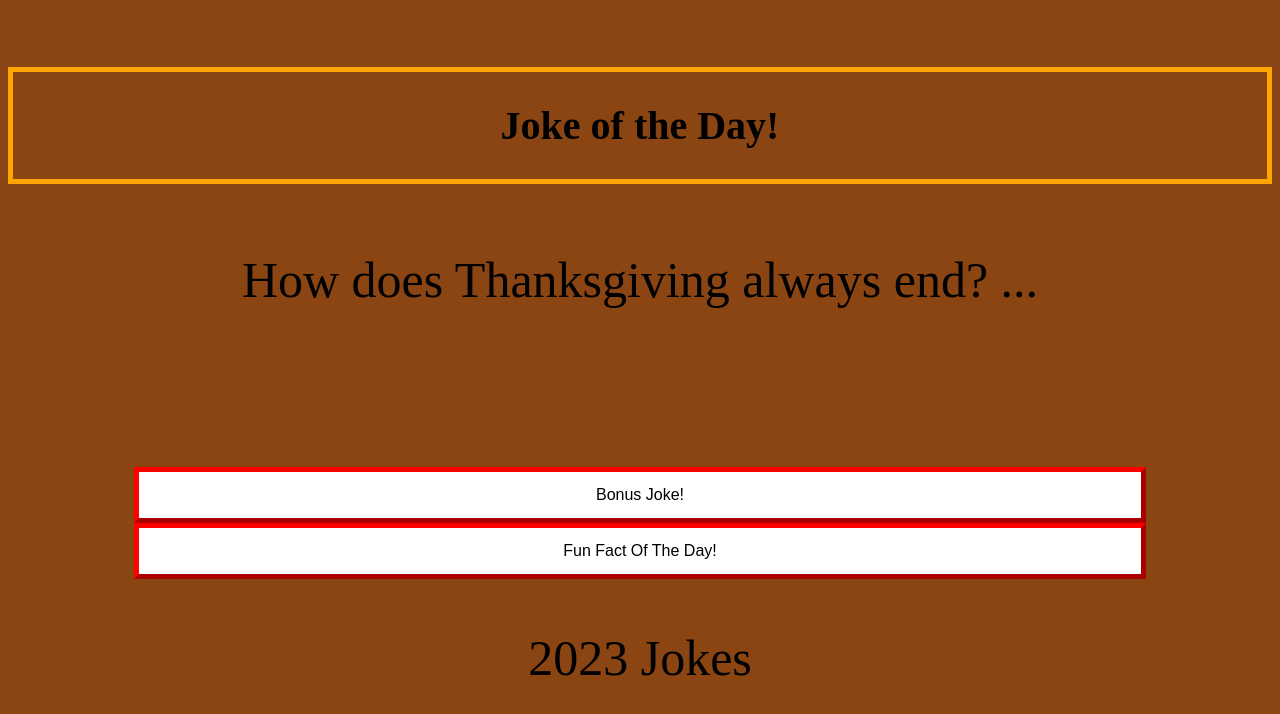
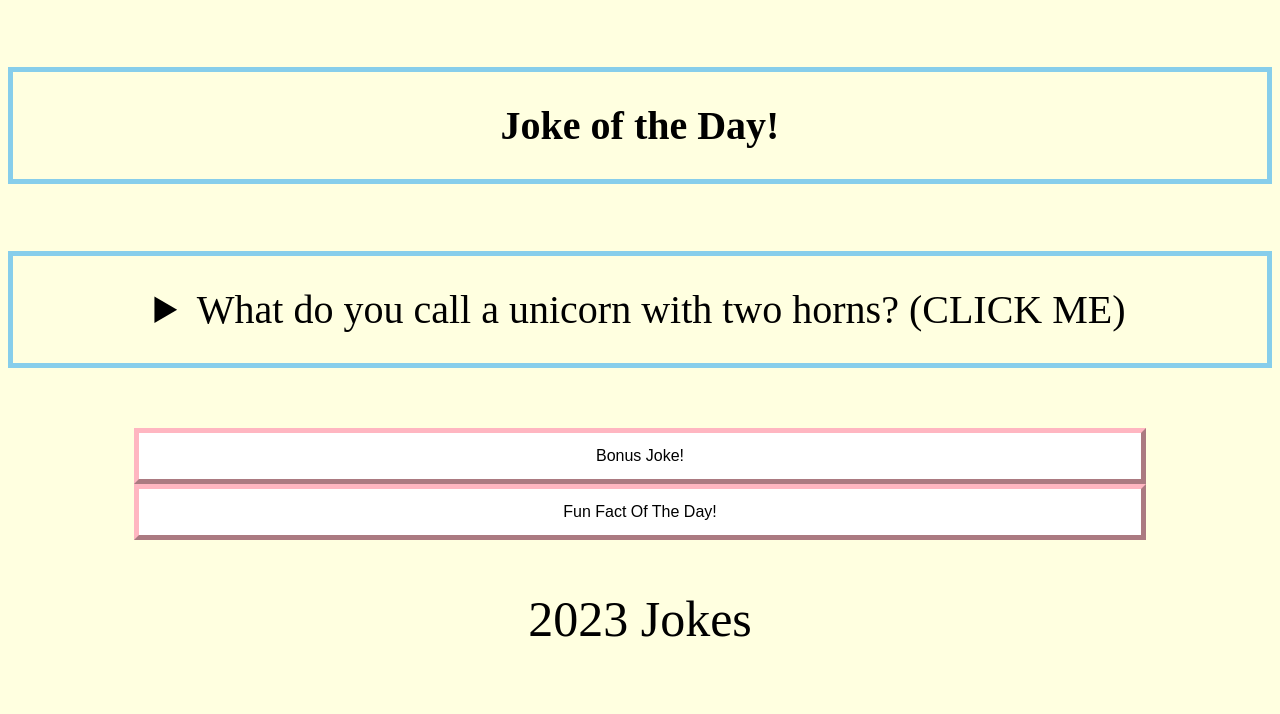
Before and after one commit to AverageAsher/Fun-Facts, a plain HTML site: page joke1.html in a window 1280 px wide. Drawn offline with Linux system fonts and the light colour scheme.

Commit message:
Add files via upload
Scotland Unicorn

```diff
--- a/joke1.html
+++ b/joke1.html
@@ -8,8 +8,17 @@
 <body>
 
      <h5>Joke of the Day!</h5>
-        <p> How does Thanksgiving always end? ...  </p>
-        <p id= "invisibletext"> With a "g".</p>
+
+<details class="details-example">
+    <summary>What do you call a unicorn with two horns? (CLICK ME)</summary>
+
+        <p>A goat.<p/>
+
+</details>
+
+<div>
+
+</div>
 
         <center><button style="background-color: #ffffff;" onclick="document.location='bonusjoke.html'">Bonus Joke!</button></center>
 
--- a/styles.css
+++ b/styles.css
@@ -1,5 +1,5 @@
 body {
-    background-color: saddlebrown;
+    background-color: lightyellow;
      background-image: url('');
       background-size: cover;
       background-repeat: no-repeat;
@@ -15,7 +15,7 @@ h1 {
   border-style: solid;
   border-width: 5px;
   font-size: 40px ;
-  border-color: orange;
+  border-color: skyblue;
 }
 
 h4{
@@ -27,7 +27,7 @@ h4{
   border-style: solid;
   border-width: 5px;
   font-size: 40px ;
-  border-color: orange;
+  border-color: skyblue;
 }
 
 h5 {
@@ -39,7 +39,7 @@ h5 {
   border-style: solid;
   border-width: 5px;
   font-size: 40px ;
-  border-color: orange;
+  border-color: skyblue;
 }
 
 h6 {
@@ -51,7 +51,7 @@ h6 {
   border-style: solid;
   border-width: 5px;
   font-size: 40px ;
-  border-color: orange;
+  border-color: skyblue;
 }
 
 p {
@@ -70,13 +70,11 @@ img {
   padding-left: 80px;
 }
 
-#invisibletext {
-color: saddlebrown;
-}
 
 #headertext2 {
     font-size: 30px;
 }
+
 
 button {
      display: block;
@@ -87,5 +85,25 @@ button {
   font-size: 16px;
   cursor: pointer;
   text-align: center;
-  border-color: red;
+  border-color: lightpink;
 }
+
+.details-example {
+    text-align: center;
+     padding-top: 30px;
+  padding-right: 20px;
+  padding-bottom: 30px;
+  padding-left: 20px;
+  border-style: solid;
+  border-width: 5px;
+  font-size: 40px ;
+  border-color: skyblue;
+}
+
+div {
+      padding-top: 30px;
+  padding-right: 20px;
+  padding-bottom: 30px;
+  padding-left: 20px;
+  font-size: 40px ;
+}
```
Also changed, not shown: bonusjoke.html (+12 -2 lines), index.html (+2 -2 lines), meme.html (+2 -2 lines), quote.html (+1 -1 lines).
